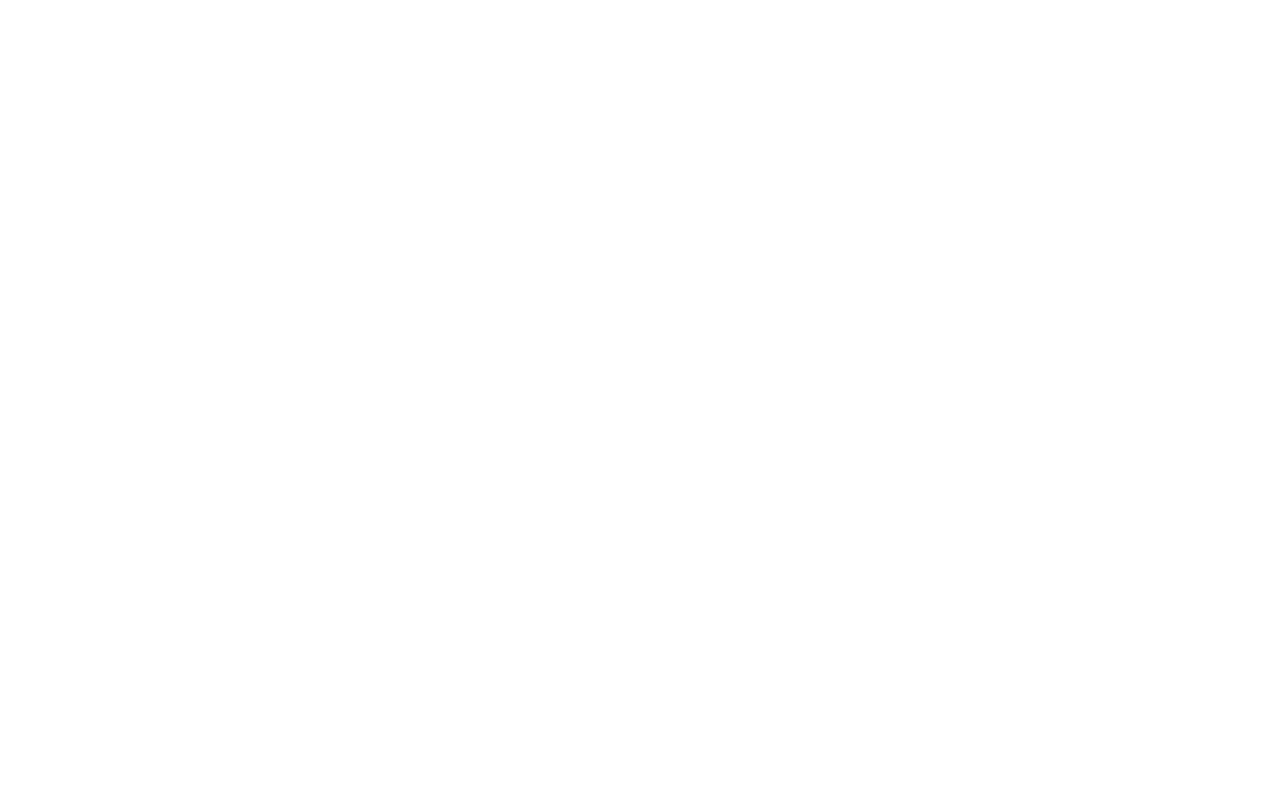
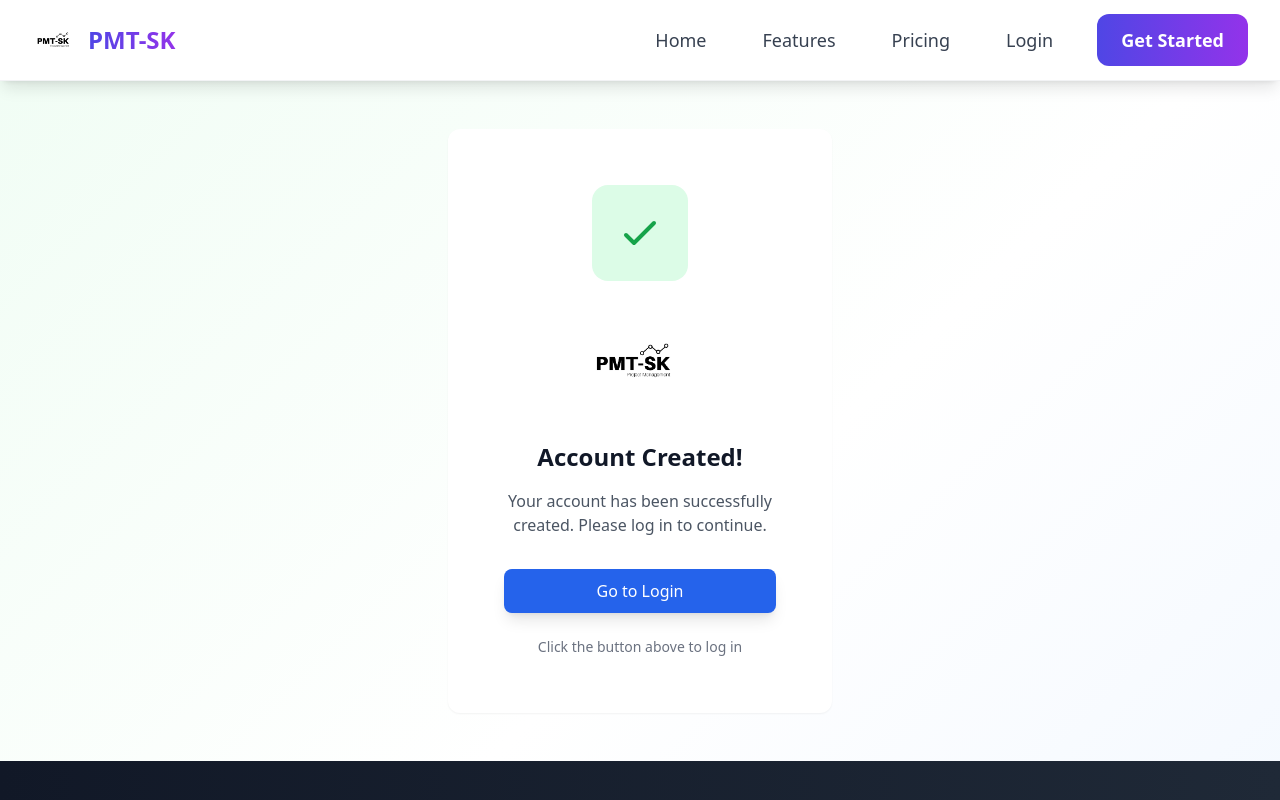
Before and after one commit to sana666-art/PMT-SK, a React app in the folder frontend/: page /registration-success in a window 1280 px wide. Before the commit this address had no page. Shown: the top 800 px of the page. Built offline with nearby package versions, Linux system fonts and the light colour scheme; the HTML template or start-up script is replaced by a standard one.

Commit message:
Registration Success Page

```diff
--- a/frontend/src/App.jsx
+++ b/frontend/src/App.jsx
@@ -6,6 +6,7 @@ import Projects from "./pages/Projects";
 import Tasks from "./pages/Tasks";
 import Users from "./pages/Users";
 import OAuthSuccess from "./pages/OAuthSuccess";
+import RegistrationSuccess from "./pages/RegistrationSuccess";
 import Profile from "./pages/Profile";
 import Home from "./pages/Home";
 import UserHome from "./pages/UserHome";
@@ -21,6 +22,7 @@ function App() {
       <Route path="/" element={<Home />} />
       <Route path="/login" element={<Login />} />
       <Route path="/register" element={<Register />} />
+      <Route path="/registration-success" element={<RegistrationSuccess />} />
       <Route path="/oauth-success" element={<OAuthSuccess />} />
       <Route
         path="/user-home"
--- a/frontend/src/pages/Register.jsx
+++ b/frontend/src/pages/Register.jsx
@@ -62,13 +62,8 @@ export default function Register() {
         password: data.password,
       });
 
-      if (res.data.token) {
-        localStorage.setItem('userName', data.name);
-        login(res.data.token);
-        navigate("/user-home");
-      } else {
-        navigate("/login");
-      }
+      localStorage.setItem('userName', data.name);
+      navigate("/registration-success");
     } catch (err) {
       console.error("Register error:", err);
       const msg = err.response?.data?.message || err.message || "Registration failed. Backend may not be running.";
--- /dev/null
+++ b/frontend/src/pages/RegistrationSuccess.jsx
@@ -0,0 +1,42 @@
+import { useNavigate, Link } from "react-router-dom";
+import Navbar from "../components/Navbar";
+import Footer from "../components/Footer";
+import Card from "../components/Card";
+import Button from "../components/Button";
+import Logo from "../assets/Logo - PMT-SK.png";
+
+export default function RegistrationSuccess() {
+  const navigate = useNavigate();
+
+  return (
+    <div className="min-h-screen bg-gradient-to-br from-green-50 via-white to-blue-50 flex flex-col">
+      <Navbar />
+      <main className="flex-1 flex items-center justify-center px-4 py-12">
+        <Card className="w-96 max-w-md mx-auto p-0 shadow-lg hover:shadow-xl">
+          <div className="p-8 flex flex-col items-center text-center">
+            <div className="w-24 h-24 bg-green-100 rounded-2xl flex items-center justify-center mb-6">
+              <svg className="w-12 h-12 text-green-600" fill="none" stroke="currentColor" viewBox="0 0 24 24">
+                <path strokeLinecap="round" strokeLinejoin="round" strokeWidth={2} d="M5 13l4 4L19 7" />
+              </svg>
+            </div>
+            <img src={Logo} alt="PMT-SK" className="w-28 h-28 mb-6 object-contain" />
+            <h2 className="text-2xl font-bold text-gray-900 mb-4">Account Created!</h2>
+            <p className="text-gray-600 mb-8 max-w-sm">
+              Your account has been successfully created. Please log in to continue.
+            </p>
+            <Button
+              className="w-full mb-6 shadow-lg hover:shadow-xl transition-all duration-300"
+              onClick={() => navigate("/login")}
+            >
+              Go to Login
+            </Button>
+            <p className="text-sm text-gray-500">
+              Click the button above to log in
+            </p>
+          </div>
+        </Card>
+      </main>
+      <Footer />
+    </div>
+  );
+}
```
